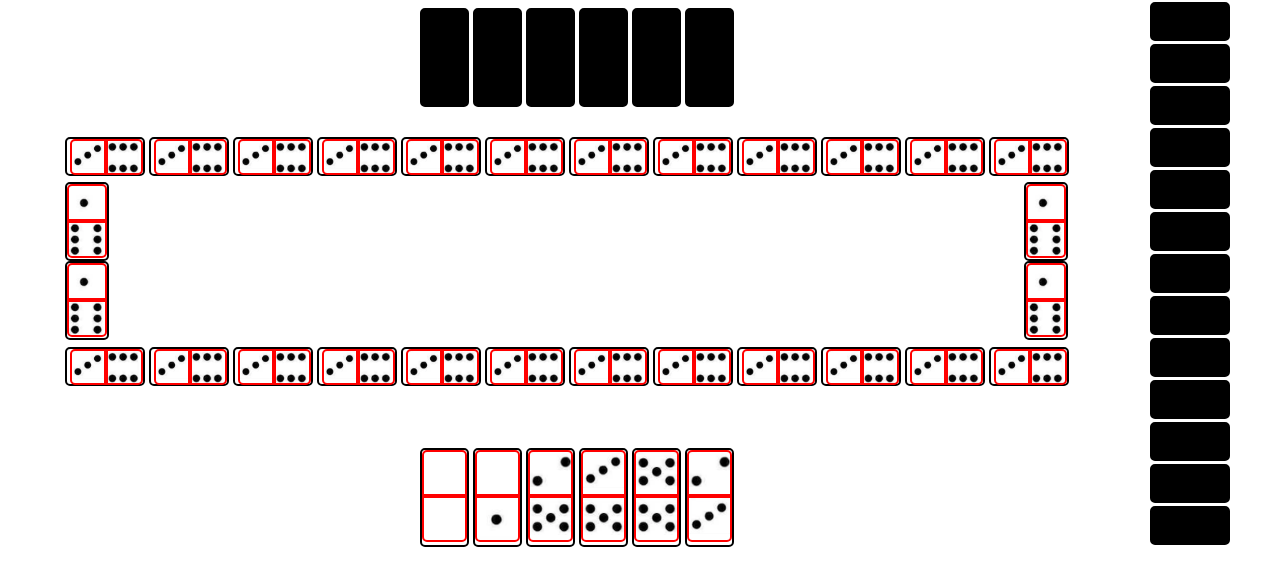
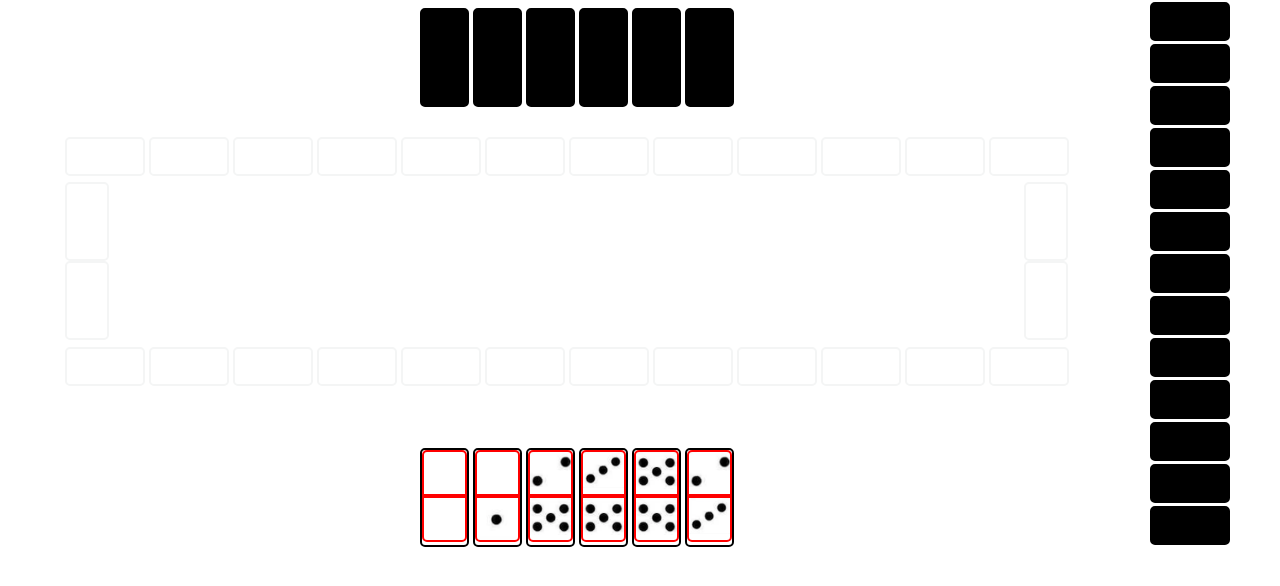
Before and after one commit to milad-abujarada/Dominoes_game, a plain HTML site: page index.html in a window 1280 px wide. Drawn offline with nearby package versions, Linux system fonts and the light colour scheme.

Commit message:
made the play area tiles with transparent color

```diff
--- a/css/style.css
+++ b/css/style.css
@@ -102,6 +102,24 @@ section {
 	margin-bottom: 3px;
 }
 
+.tileVerticalPlayAreaRight,
+.tileVerticalPlayAreaLeft {
+	height: 75px;
+	width: 40px;
+	border: 2px solid black;
+	display: block;
+	border-radius: 5px;
+}
+
+.tileVerticalPlayAreaRight {
+	position: relative;
+	left: 45%;
+}
+
+.emptyTile {
+	border-color: #f4f5f5;
+}
+
 .computerArea{
 /*	position: relative;
 	bottom: 1%;*/
@@ -154,19 +172,7 @@ section {
 	height: 100%;
 }
 
-.tileVerticalPlayAreaRight,
-.tileVerticalPlayAreaLeft {
-	height: 75px;
-	width: 40px;
-	border: 2px solid black;
-	display: block;
-	border-radius: 5px;
-}
 
-.tileVerticalPlayAreaRight {
-	position: relative;
-	left: 45%;
-}
 
 .boneyardArea{
 	position: relative;
--- a/index.html
+++ b/index.html
@@ -16,26 +16,65 @@
       <section class="playArea" id="playBoard"> <!-- the play area where the tiles in play gets placed -->
   	    <div class="playAreaDiv" id="playedTiles">
           <div class="playAreaUpperRow">
-            <div class="tileHorizontal"><div class=tileSquareHorizontalRight></div><div class=tileSquareHorizontalLeft></div></div>
-            <div class="tileHorizontal"><div class=tileSquareHorizontalRight></div><div class=tileSquareHorizontalLeft></div></div>
-            <div class="tileHorizontal"><div class=tileSquareHorizontalRight></div><div class=tileSquareHorizontalLeft></div></div>
-            <div class="tileHorizontal"><div class=tileSquareHorizontalRight></div><div class=tileSquareHorizontalLeft></div></div>
-            <div class="tileHorizontal"><div class=tileSquareHorizontalRight></div><div class=tileSquareHorizontalLeft></div></div>
-            <div class="tileHorizontal"><div class=tileSquareHorizontalRight></div><div class=tileSquareHorizontalLeft></div></div>
-            <div class="tileHorizontal"><div class=tileSquareHorizontalRight></div><div class=tileSquareHorizontalLeft></div></div>
-            <div class="tileHorizontal"><div class=tileSquareHorizontalRight></div><div class=tileSquareHorizontalLeft></div></div>
-            <div class="tileHorizontal"><div class=tileSquareHorizontalRight></div><div class=tileSquareHorizontalLeft></div></div>
-            <div class="tileHorizontal"><div class=tileSquareHorizontalRight></div><div class=tileSquareHorizontalLeft></div></div>
-            <div class="tileHorizontal"><div class=tileSquareHorizontalRight></div><div class=tileSquareHorizontalLeft></div></div>
-            <div class="tileHorizontal"><div class=tileSquareHorizontalRight></div><div class=tileSquareHorizontalLeft></div></div>
+            <div class="tileHorizontal emptyTile" id="tile1">
+<!--               <div class="tileSquareHorizontalRight"></div>
+              <div class="tileSquareHorizontalLeft"></div> -->
+            </div>
+
+            <div class="tileHorizontal emptyTile" id="tile2">
+<!--               <div class=tileSquareHorizontalRight></div>
+              <div class=tileSquareHorizontalLeft></div> -->
+            </div>
+            <div class="tileHorizontal emptyTile" id="tile3">
+<!--               <div class=tileSquareHorizontalRight></div>
+              <div class=tileSquareHorizontalLeft></div> -->
+            </div>
+            <div class="tileHorizontal emptyTile" id="tile4">
+<!--               <div class=tileSquareHorizontalRight></div>
+              <div class=tileSquareHorizontalLeft></div> -->
+            </div>
+            <div class="tileHorizontal emptyTile" id="tile5">
+<!--               <div class=tileSquareHorizontalRight></div>
+              <div class=tileSquareHorizontalLeft></div> -->
+            </div>
+            <div class="tileHorizontal emptyTile" id="tile6">
+<!--               <div class=tileSquareHorizontalRight></div>
+              <div class=tileSquareHorizontalLeft></div> -->
+            </div>
+            <div class="tileHorizontal emptyTile" id="tile7">
+<!--               <div class=tileSquareHorizontalRight></div>
+              <div class=tileSquareHorizontalLeft></div> -->
+            </div>
+            <div class="tileHorizontal emptyTile" id="tile8">
+<!--               <div class=tileSquareHorizontalRight></div>
+              <div class=tileSquareHorizontalLeft></div> -->
+            </div>
+            <div class="tileHorizontal emptyTile" id="tile9">
+<!--               <div class=tileSquareHorizontalRight></div>
+              <div class=tileSquareHorizontalLeft></div> -->
+            </div>
+            <div class="tileHorizontal emptyTile" id="tile10">
+<!--               <div class=tileSquareHorizontalRight></div>
+              <div class=tileSquareHorizontalLeft></div> -->
+            </div>
+            <div class="tileHorizontal emptyTile" id="tile11">
+<!--               <div class=tileSquareHorizontalRight></div>
+              <div class=tileSquareHorizontalLeft></div> -->
+            </div>
+            <div class="tileHorizontal emptyTile" id="tile12">
+<!--               <div class=tileSquareHorizontalRight></div>
+              <div class=tileSquareHorizontalLeft></div> -->
+            </div>
   	      </div>
           <div class="playAreaCenter">
             <div class="playAreaLeftColumn">
-              <div class="tileVerticalPlayAreaLeft">
-                <div class="tileSquareVerticalTop"></div><div class="tileSquareVerticalBottom"></div>
+              <div class="tileVerticalPlayAreaLeft emptyTile" id="tile28">
+<!--                 <div class="tileSquareVerticalTop"></div>
+                <div class="tileSquareVerticalBottom"></div> -->
               </div>
-              <div class="tileVerticalPlayAreaLeft">
-                <div class="tileSquareVerticalTop"></div><div class="tileSquareVerticalBottom"></div>
+              <div class="tileVerticalPlayAreaLeft emptyTile" id="tile27">
+<!--                 <div class="tileSquareVerticalTop"></div>
+                <div class="tileSquareVerticalBottom"></div> -->
               </div>
             </div>
             <div class="playerScore">
@@ -45,47 +84,72 @@
 
             </div>
             <div class="playAreaRightColumn">
-              <div class="tileVerticalPlayAreaRight">
-                <div class="tileSquareVerticalTop"></div><div class="tileSquareVerticalBottom"></div>
+              <div class="tileVerticalPlayAreaRight emptyTile" id="13">
+<!--                 <div class="tileSquareVerticalTop"></div>
+                <div class="tileSquareVerticalBottom"></div> -->
               </div>
-              <div class="tileVerticalPlayAreaRight">
-                <div class="tileSquareVerticalTop"></div><div class="tileSquareVerticalBottom"></div>
+              <div class="tileVerticalPlayAreaRight emptyTile" id="14">
+<!--                 <div class="tileSquareVerticalTop"></div>
+                <div class="tileSquareVerticalBottom"></div> -->
               </div>
             </div>
 
           </div>
           <div class="playAreaBottomRow">
-            <div class="tileHorizontal"><div class=tileSquareHorizontalRight></div><div class=tileSquareHorizontalLeft></div></div>
-            <div class="tileHorizontal"><div class=tileSquareHorizontalRight></div><div class=tileSquareHorizontalLeft></div></div>
-            <div class="tileHorizontal"><div class=tileSquareHorizontalRight></div><div class=tileSquareHorizontalLeft></div></div>
-            <div class="tileHorizontal"><div class=tileSquareHorizontalRight></div><div class=tileSquareHorizontalLeft></div></div>
-            <div class="tileHorizontal"><div class=tileSquareHorizontalRight></div><div class=tileSquareHorizontalLeft></div></div>
-            <div class="tileHorizontal"><div class=tileSquareHorizontalRight></div><div class=tileSquareHorizontalLeft></div></div>
-            <div class="tileHorizontal"><div class=tileSquareHorizontalRight></div><div class=tileSquareHorizontalLeft></div></div>
-            <div class="tileHorizontal"><div class=tileSquareHorizontalRight></div><div class=tileSquareHorizontalLeft></div></div>
-            <div class="tileHorizontal"><div class=tileSquareHorizontalRight></div><div class=tileSquareHorizontalLeft></div></div>
-            <div class="tileHorizontal"><div class=tileSquareHorizontalRight></div><div class=tileSquareHorizontalLeft></div></div>
-            <div class="tileHorizontal"><div class=tileSquareHorizontalRight></div><div class=tileSquareHorizontalLeft></div></div>
-            <div class="tileHorizontal"><div class=tileSquareHorizontalRight></div><div class=tileSquareHorizontalLeft></div></div>
+            <div class="tileHorizontal emptyTile" id="tile26">
+<!--               <div class=tileSquareHorizontalRight></div>
+              <div class=tileSquareHorizontalLeft></div> -->
+            </div>
+            <div class="tileHorizontal emptyTile" id="tile25">
+<!--               <div class=tileSquareHorizontalRight></div>
+              <div class=tileSquareHorizontalLeft></div> -->
+            </div>
+            <div class="tileHorizontal emptyTile" id="tile24">
+<!--               <div class=tileSquareHorizontalRight></div>
+              <div class=tileSquareHorizontalLeft></div> -->
+            </div>
+            <div class="tileHorizontal emptyTile" id="tile23">
+<!--               <div class=tileSquareHorizontalRight></div>
+              <div class=tileSquareHorizontalLeft></div> -->
+            </div>
+            <div class="tileHorizontal emptyTile" id="tile22">
+<!--               <div class=tileSquareHorizontalRight></div>
+              <div class=tileSquareHorizontalLeft></div> -->
+            </div>
+            <div class="tileHorizontal emptyTile" id="tile21">
+<!--               <div class=tileSquareHorizontalRight></div>
+              <div class=tileSquareHorizontalLeft></div> -->
+            </div>
+            <div class="tileHorizontal emptyTile" id="tile20">
+<!--               <div class=tileSquareHorizontalRight></div>
+              <div class=tileSquareHorizontalLeft></div> -->
+            </div>
+            <div class="tileHorizontal emptyTile" id="tile19">
+<!--               <div class=tileSquareHorizontalRight></div>
+              <div class=tileSquareHorizontalLeft></div> -->
+            </div>
+            <div class="tileHorizontal emptyTile" id="tile18">
+<!--               <div class=tileSquareHorizontalRight></div>
+              <div class=tileSquareHorizontalLeft></div> -->
+            </div>
+            <div class="tileHorizontal emptyTile" id="tile17">
+<!--               <div class=tileSquareHorizontalRight></div>
+              <div class=tileSquareHorizontalLeft></div> -->
+            </div>
+            <div class="tileHorizontal emptyTile" id="tile16">
+<!--               <div class=tileSquareHorizontalRight></div>
+              <div class=tileSquareHorizontalLeft></div> -->
+            </div>
+            <div class="tileHorizontal emptyTile" id="tile15">
+<!--               <div class=tileSquareHorizontalRight></div>
+              <div class=tileSquareHorizontalLeft></div> -->
+            </div>
           </div>
         </div>
       </section>
       <section class="boneyardArea" id="boneyard"> <!-- tiles not withdrawn yet -->
   	    <div class="boneyarAreaDiv" id="boneyardTiles">
-          <!-- <div class="tileHorizontal faceDownBlock "></div>
-          <div class="tileHorizontal faceDownBlock"></div>
-          <div class="tileHorizontal faceDownBlock"></div>
-          <div class="tileHorizontal faceDownBlock"></div>
-          <div class="tileHorizontal faceDownBlock"></div>
-          <div class="tileHorizontal faceDownBlock"></div>
-          <div class="tileHorizontal faceDownBlock"></div>
-          <div class="tileHorizontal faceDownBlock"></div>
-          <div class="tileHorizontal faceDownBlock"></div>
-          <div class="tileHorizontal faceDownBlock"></div>
-          <div class="tileHorizontal faceDownBlock"></div>
-          <div class="tileHorizontal faceDownBlock"></div>
-          <div class="tileHorizontal faceDownBlock"></div>
-          <div class="tileHorizontal faceDownBlock"></div> -->
+
   	    </div>
       </section>
       <section class="playerArea" id="playerSide"> <!-- tiles not withdrawn yet -->
```
